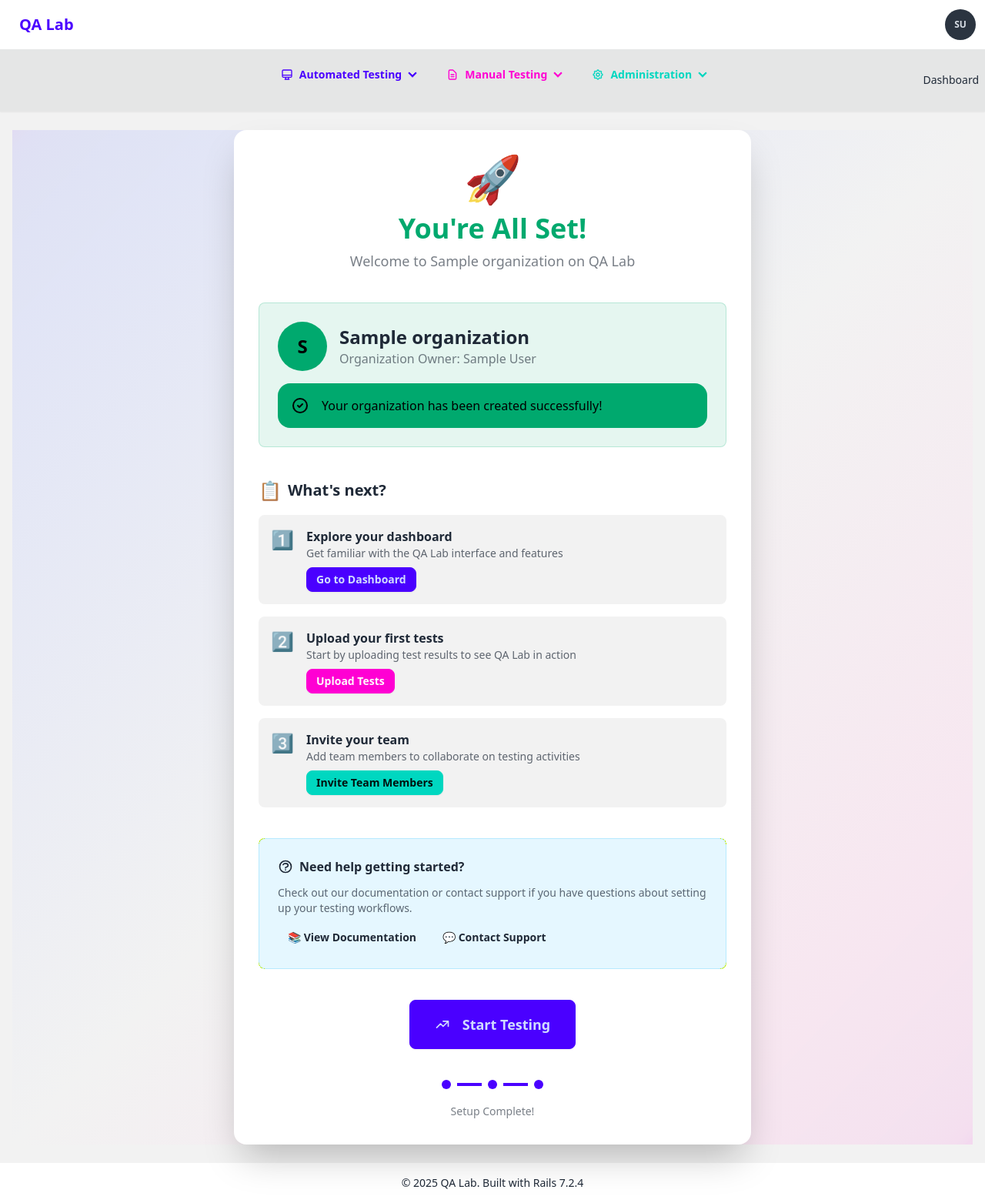
After one commit to brianbaggs35/qalab, a Rails app: page /onboarding/complete in a window 1280 px wide. The commit adds this page. Shown: the whole page at 77% size. Run offline with Rails 7, Linux system fonts and the light colour scheme; a user stored in the database is signed in; tables that the repository leaves empty hold one stand-in row (values such as "Sample post"); parts of the project's set-up code (start-up, migrations or seed data) failed here and were passed over; some libraries are stand-ins or nearby versions.

Commit message:
Implement comprehensive onboarding wizard for new users and organizations
Co-authored-by: brianbaggs35 <124157001+brianbaggs35@users.noreply.github.com>

```diff
--- /dev/null
+++ b/app/controllers/onboarding_controller.rb
@@ -0,0 +1,52 @@
+class OnboardingController < ApplicationController
+  before_action :authenticate_user!
+  before_action :ensure_onboarding_needed, except: [:complete]
+  skip_after_action :verify_authorized
+  skip_after_action :verify_policy_scoped
+
+  def welcome
+    @user = current_user
+  end
+
+  def organization
+    @organization = Organization.new
+    @is_first_organization = Organization.count == 0
+  end
+
+  def create_organization
+    @organization = Organization.new(organization_params)
+    @is_first_organization = Organization.count == 0
+
+    if @organization.save
+      # Add the creator as owner
+      @organization.organization_users.create!(
+        user: current_user,
+        role: "owner"
+      )
+
+      # Mark onboarding as complete
+      current_user.update(onboarding_completed_at: Time.current)
+
+      redirect_to onboarding_complete_path
+    else
+      render :organization, status: :unprocessable_entity
+    end
+  end
+
+  def complete
+    @organization = current_user.organizations.first
+  end
+
+  private
+
+  def organization_params
+    params.require(:organization).permit(:name)
+  end
+
+  def ensure_onboarding_needed
+    # Skip onboarding if user already completed it or belongs to an organization
+    if current_user.onboarding_completed_at.present? || current_user.organizations.exists?
+      redirect_to dashboard_path
+    end
+  end
+end
--- a/app/models/user.rb
+++ b/app/models/user.rb
@@ -60,4 +60,13 @@ class User < ApplicationRecord
   def can_manage?(organization)
     %w[owner admin].include?(role_in_organization(organization))
   end
+
+  # Onboarding methods
+  def onboarding_completed?
+    onboarding_completed_at.present?
+  end
+
+  def needs_onboarding?
+    !onboarding_completed? && organizations.empty?
+  end
 end
--- /dev/null
+++ b/app/views/onboarding/complete.html.erb
@@ -0,0 +1,123 @@
+<% content_for :title, "Setup Complete!" %>
+
+<div class="min-h-screen flex items-center justify-center bg-gradient-to-br from-primary/10 via-base-200 to-secondary/10">
+  <div class="card w-full max-w-2xl shadow-2xl bg-base-100">
+    <div class="card-body">
+      <!-- Success Header -->
+      <div class="text-center mb-8">
+        <div class="text-6xl mb-4">🚀</div>
+        <h1 class="text-4xl font-bold text-success">You're All Set!</h1>
+        <p class="text-base-content/60 mt-2 text-lg">Welcome to <%= @organization.name %> on QA Lab</p>
+      </div>
+
+      <!-- Organization Info -->
+      <div class="bg-success/10 border border-success/20 rounded-lg p-6 mb-8">
+        <div class="flex items-center gap-4 mb-4">
+          <div class="avatar placeholder">
+            <div class="bg-success text-success-content rounded-full w-16">
+              <span class="text-2xl font-bold">
+                <%= @organization.name[0]&.upcase %>
+              </span>
+            </div>
+          </div>
+          <div>
+            <h2 class="text-2xl font-semibold"><%= @organization.name %></h2>
+            <p class="text-base-content/60">Organization Owner: <%= current_user.full_name %></p>
+          </div>
+        </div>
+
+        <div class="alert alert-success">
+          <svg xmlns="http://www.w3.org/2000/svg" class="stroke-current shrink-0 h-6 w-6" fill="none" viewBox="0 0 24 24">
+            <path stroke-linecap="round" stroke-linejoin="round" stroke-width="2" d="M9 12l2 2 4-4m6 2a9 9 0 11-18 0 9 9 0 0118 0z" />
+          </svg>
+          <span>Your organization has been created successfully!</span>
+        </div>
+      </div>
+
+      <!-- Next Steps -->
+      <div class="mb-8">
+        <h3 class="text-xl font-semibold mb-4 flex items-center gap-2">
+          <span class="text-2xl">📋</span>
+          What's next?
+        </h3>
+
+        <div class="grid gap-4">
+          <div class="flex items-start gap-4 p-4 bg-base-200 rounded-lg">
+            <div class="text-2xl">1️⃣</div>
+            <div>
+              <h4 class="font-semibold">Explore your dashboard</h4>
+              <p class="text-sm text-base-content/70 mb-2">Get familiar with the QA Lab interface and features</p>
+              <%= link_to dashboard_path, class: "btn btn-sm btn-primary" do %>
+                Go to Dashboard
+              <% end %>
+            </div>
+          </div>
+
+          <div class="flex items-start gap-4 p-4 bg-base-200 rounded-lg">
+            <div class="text-2xl">2️⃣</div>
+            <div>
+              <h4 class="font-semibold">Upload your first tests</h4>
+              <p class="text-sm text-base-content/70 mb-2">Start by uploading test results to see QA Lab in action</p>
+              <%= link_to automated_testing_upload_path, class: "btn btn-sm btn-secondary" do %>
+                Upload Tests
+              <% end %>
+            </div>
+          </div>
+
+          <div class="flex items-start gap-4 p-4 bg-base-200 rounded-lg">
+            <div class="text-2xl">3️⃣</div>
+            <div>
+              <h4 class="font-semibold">Invite your team</h4>
+              <p class="text-sm text-base-content/70 mb-2">Add team members to collaborate on testing activities</p>
+              <%= link_to invitations_path, class: "btn btn-sm btn-accent" do %>
+                Invite Team Members
+              <% end %>
+            </div>
+          </div>
+        </div>
+      </div>
+
+      <!-- Help Section -->
+      <div class="bg-info/10 border border-info/20 rounded-lg p-6 mb-8">
+        <h3 class="font-semibold mb-3 flex items-center gap-2">
+          <svg xmlns="http://www.w3.org/2000/svg" fill="none" viewBox="0 0 24 24" stroke="currentColor" class="w-5 h-5">
+            <path stroke-linecap="round" stroke-linejoin="round" stroke-width="2" d="M8.228 9c.549-1.165 2.03-2 3.772-2 2.21 0 4 1.343 4 3 0 1.4-1.278 2.575-3.006 2.907-.542.104-.994.54-.994 1.093m0 3h.01M21 12a9 9 0 11-18 0 9 9 0 0118 0z" />
+          </svg>
+          Need help getting started?
+        </h3>
+        <p class="text-sm text-base-content/70 mb-3">
+          Check out our documentation or contact support if you have questions about setting up your testing workflows.
+        </p>
+        <div class="flex gap-2 flex-wrap">
+          <button class="btn btn-sm btn-ghost">📚 View Documentation</button>
+          <button class="btn btn-sm btn-ghost">💬 Contact Support</button>
+        </div>
+      </div>
+
+      <!-- Main Action -->
+      <div class="text-center">
+        <%= link_to dashboard_path, class: "btn btn-primary btn-lg px-8" do %>
+          <svg xmlns="http://www.w3.org/2000/svg" fill="none" viewBox="0 0 24 24" stroke="currentColor" class="w-5 h-5 mr-2">
+            <path stroke-linecap="round" stroke-linejoin="round" stroke-width="2" d="M13 7h8m0 0v8m0-8l-8 8-4-4-6 6" />
+          </svg>
+          Start Testing
+        <% end %>
+      </div>
+
+      <!-- Progress Indicator -->
+      <div class="mt-8 flex justify-center">
+        <div class="flex items-center gap-2">
+          <div class="w-3 h-3 bg-primary rounded-full"></div>
+          <div class="w-8 h-1 bg-primary"></div>
+          <div class="w-3 h-3 bg-primary rounded-full"></div>
+          <div class="w-8 h-1 bg-primary"></div>
+          <div class="w-3 h-3 bg-primary rounded-full"></div>
+        </div>
+      </div>
+
+      <div class="text-center mt-2">
+        <span class="text-sm text-base-content/60">Setup Complete!</span>
+      </div>
+    </div>
+  </div>
+</div>
--- a/config/routes.rb
+++ b/config/routes.rb
@@ -16,6 +16,12 @@ Rails.application.routes.draw do
   # Invitations routes
   resources :invitations, only: [ :index, :new, :create, :show, :destroy ]
   get "invitations/:token/accept", to: "invitations#accept", as: :accept_invitation
+
+  # Onboarding routes
+  get "onboarding/welcome", to: "onboarding#welcome", as: :onboarding_welcome
+  get "onboarding/organization", to: "onboarding#organization", as: :onboarding_organization
+  post "onboarding/organization", to: "onboarding#create_organization"
+  get "onboarding/complete", to: "onboarding#complete", as: :onboarding_complete
 
   # Automated Testing routes
   namespace :automated_testing do
--- /dev/null
+++ b/db/migrate/20241212155700_add_onboarding_completed_at_to_users.rb
@@ -0,0 +1,5 @@
+class AddOnboardingCompletedAtToUsers < ActiveRecord::Migration[8.0]
+  def change
+    add_column :users, :onboarding_completed_at, :datetime
+  end
+end
```
Also changed, not shown: app/controllers/dashboard_controller.rb (+8 -0 lines), app/controllers/users/registrations_controller.rb (+18 -5 lines), app/views/devise/registrations/new.html.erb (+23 -1 lines), app/views/onboarding/organization.html.erb (added, +111 -0 lines), app/views/onboarding/welcome.html.erb (added, +97 -0 lines), Gemfile, Gemfile.lock, db/schema.rb.
